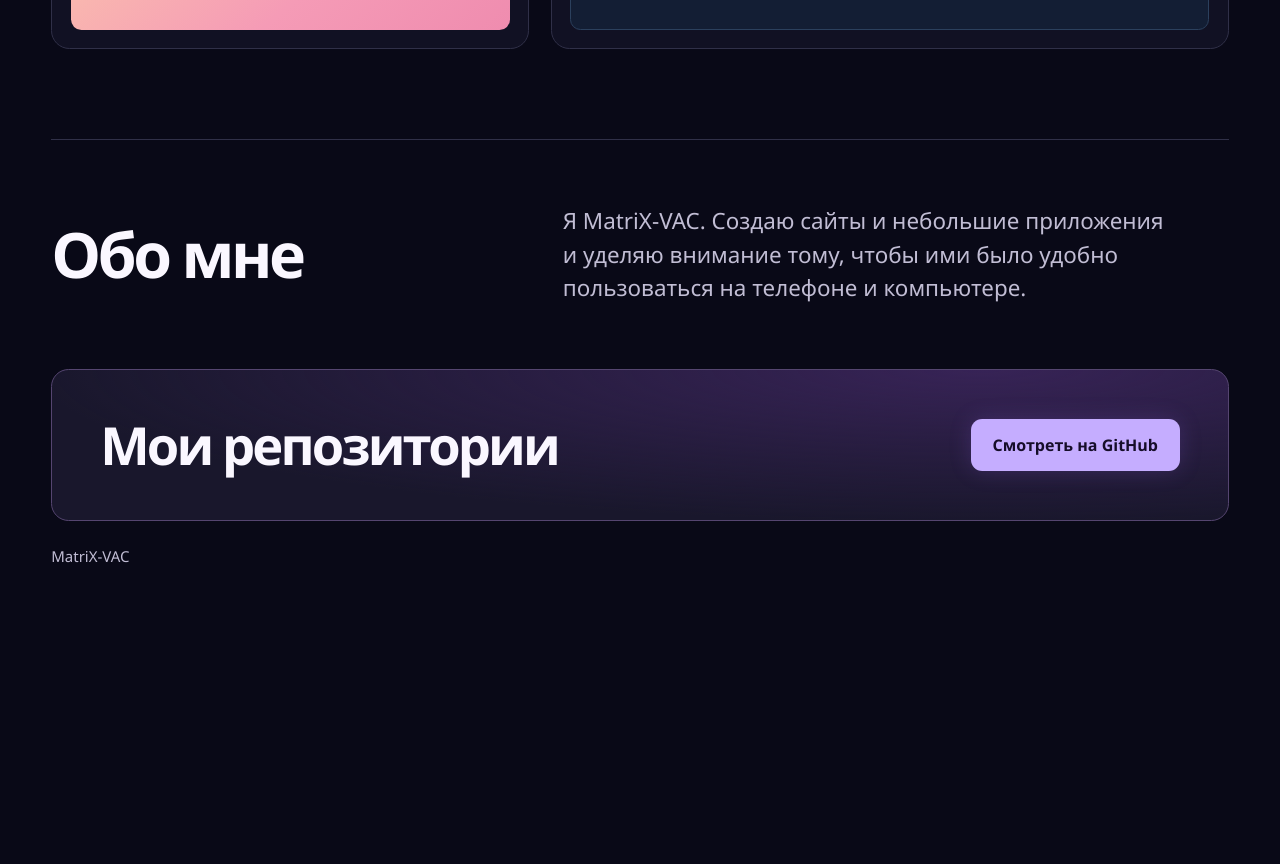
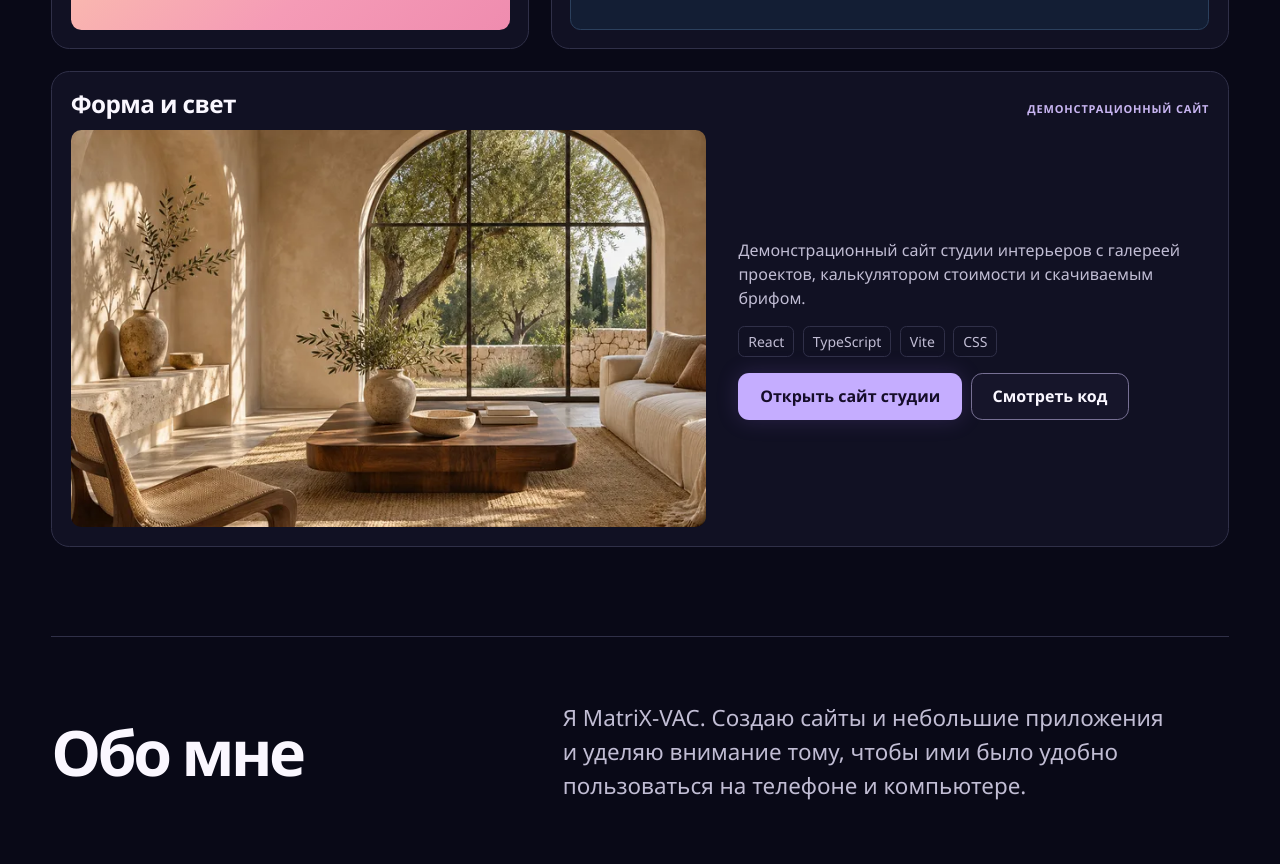
Before and after one commit to MatriX-VAC/matrix-vac-portfolio, a plain HTML site: page index.html in a window 1280 px wide. Shown: the part 1768-2632 px from the top of the page. Before the commit the page ends 2367 px from the top, so only its background shows below. Drawn offline with Linux system fonts and the light colour scheme.

Commit message:
Добавить проект «Форма и свет» в портфолио

```diff
--- a/index.html
+++ b/index.html
@@ -125,6 +125,23 @@
             </fieldset>
           </div>
         </article>
+
+        <article class="demo demo-interiors" id="forma-i-svet" aria-labelledby="forma-i-svet-title">
+          <header class="demo-heading"><h3 id="forma-i-svet-title">Форма и свет</h3><span>Демонстрационный сайт</span></header>
+          <div class="interiors-project">
+            <img class="interiors-cover" src="forma-i-svet-cover.webp" alt="Солнечная гостиная с арочным окном и деревянным столом" width="720" height="600" loading="lazy" decoding="async">
+            <div class="interiors-details">
+              <p>Демонстрационный сайт студии интерьеров с галереей проектов, калькулятором стоимости и скачиваемым брифом.</p>
+              <ul class="interiors-stack" aria-label="Технологии проекта">
+                <li>React</li><li>TypeScript</li><li>Vite</li><li>CSS</li>
+              </ul>
+              <div class="interiors-links">
+                <a class="button button-primary" href="https://matrix-vac.github.io/forma-i-svet/">Открыть сайт студии</a>
+                <a class="button button-secondary" href="https://github.com/MatriX-VAC/forma-i-svet">Смотреть код</a>
+              </div>
+            </div>
+          </div>
+        </article>
       </div>
     </section>
 
--- a/styles.css
+++ b/styles.css
@@ -173,6 +173,15 @@ h2 { font-size: clamp(2.35rem, 4.9vw, 4.4rem); letter-spacing: -.055em; }
 .demo-heading { display: flex; align-items: baseline; justify-content: space-between; flex-wrap: wrap; gap: .35rem .8rem; }
 .demo-heading h3 { font-size: clamp(1.2rem, 1.9vw, 1.65rem); letter-spacing: -.025em; }
 .demo-heading span { color: #c8b5f1; font-size: .6875rem; letter-spacing: .075em; }
+.demo-interiors { grid-column: 1 / -1; scroll-margin-top: 1.25rem; }
+.interiors-project { display: grid; grid-template-columns: minmax(0, 1.35fr) minmax(0, 1fr); align-items: center; gap: clamp(1rem, 3vw, 2rem); }
+.interiors-cover { display: block; width: 100%; height: auto; aspect-ratio: 8 / 5; object-fit: cover; object-position: 50% 54%; border-radius: .65rem; }
+.interiors-details { display: grid; justify-items: start; gap: 1rem; }
+.interiors-details p { color: var(--muted); }
+.interiors-stack, .interiors-links { display: flex; flex-wrap: wrap; gap: .55rem; }
+.interiors-stack { list-style: none; margin: 0; padding: 0; }
+.interiors-stack li { padding: .25rem .55rem; border: 1px solid var(--line); border-radius: .4rem; color: var(--muted); font-size: .875rem; }
+.interiors-links .button { min-height: 2.75rem; }
 .preview {
   position: relative;
   isolation: isolate;
@@ -344,6 +353,8 @@ h2 { font-size: clamp(2.35rem, 4.9vw, 4.4rem); letter-spacing: -.055em; }
   .sky-galaxy { left: 56%; top: 76%; width: 126vw; }
   .demo-grid, .about { grid-template-columns: minmax(0, 1fr); }
   .demo { grid-column: auto; }
+  .interiors-project { grid-template-columns: minmax(0, 1fr); }
+  .interiors-cover { aspect-ratio: 4 / 3; }
   .preview { min-height: 16.5rem; }
 }
 
```
Also changed, not shown: forma-i-svet-cover.webp (added), 1 other file.
